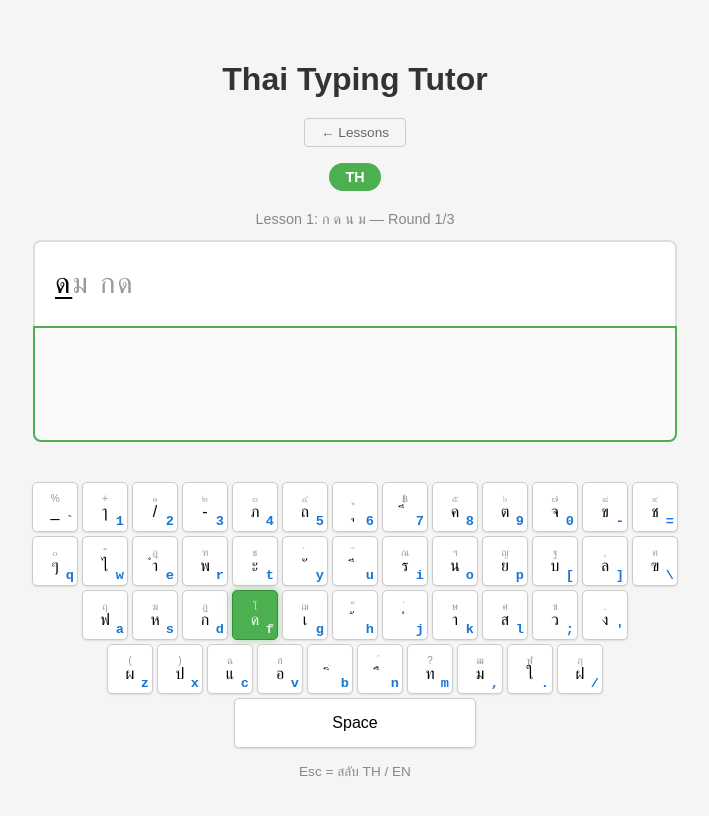
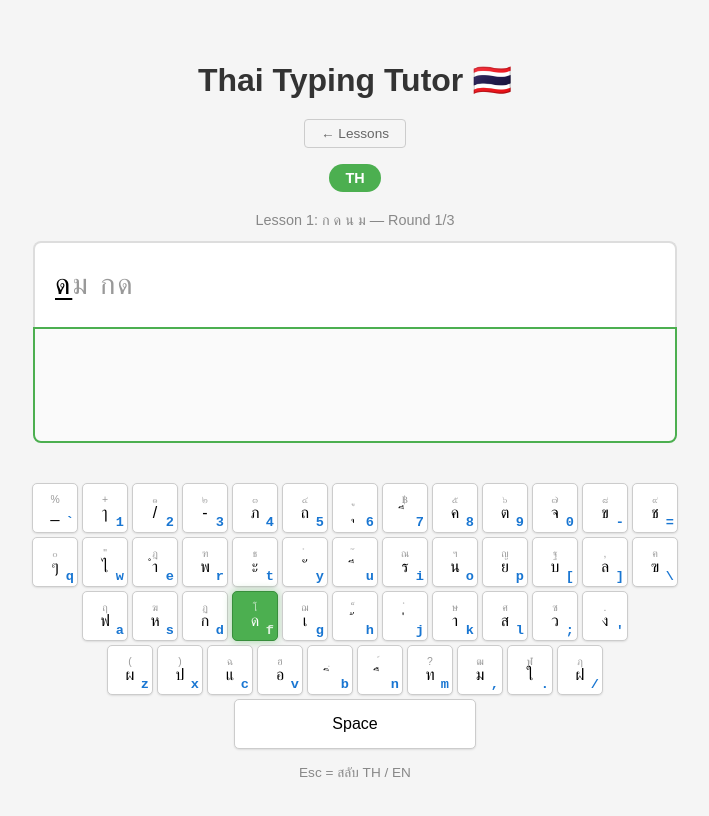
Before and after one commit to nawa-19/thai-typer, a website: page public/index.html in a window 1280 px wide. Shown: the whole page, without its empty margins (285-994 px from the left). Drawn offline with Linux system fonts and the light colour scheme; no server answers.

Commit message:
Add Vercel config and Thai flag emoji to title
Co-Authored-By: Claude Opus 4.6 (1M context) <noreply@anthropic.com>

```diff
--- a/public/index.html
+++ b/public/index.html
@@ -3,7 +3,7 @@
 <head>
   <meta charset="UTF-8">
   <meta name="viewport" content="width=device-width, initial-scale=1.0">
-  <title>Thai Typing Tutor</title>
+  <title>Thai Typing Tutor 🇹🇭</title>
   <style>
     body {
       font-family: sans-serif;
@@ -252,7 +252,7 @@
   </style>
 </head>
 <body>
-  <h1>Thai Typing Tutor</h1>
+  <h1>Thai Typing Tutor 🇹🇭</h1>
   <!-- Lesson selection screen -->
   <div id="lesson-screen">
     <div style="display:flex;justify-content:space-between;align-items:center;max-width:600px;width:100%">
```
Also changed, not shown: vercel.json (added).
